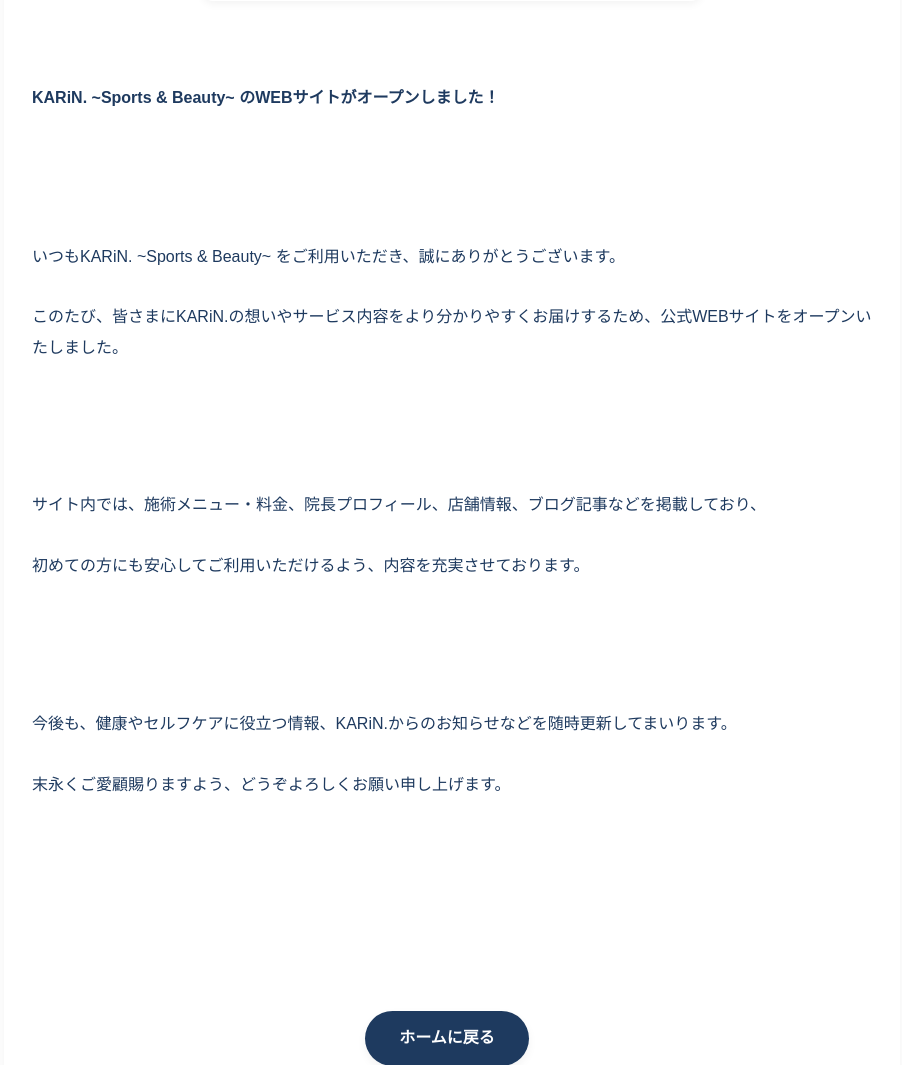
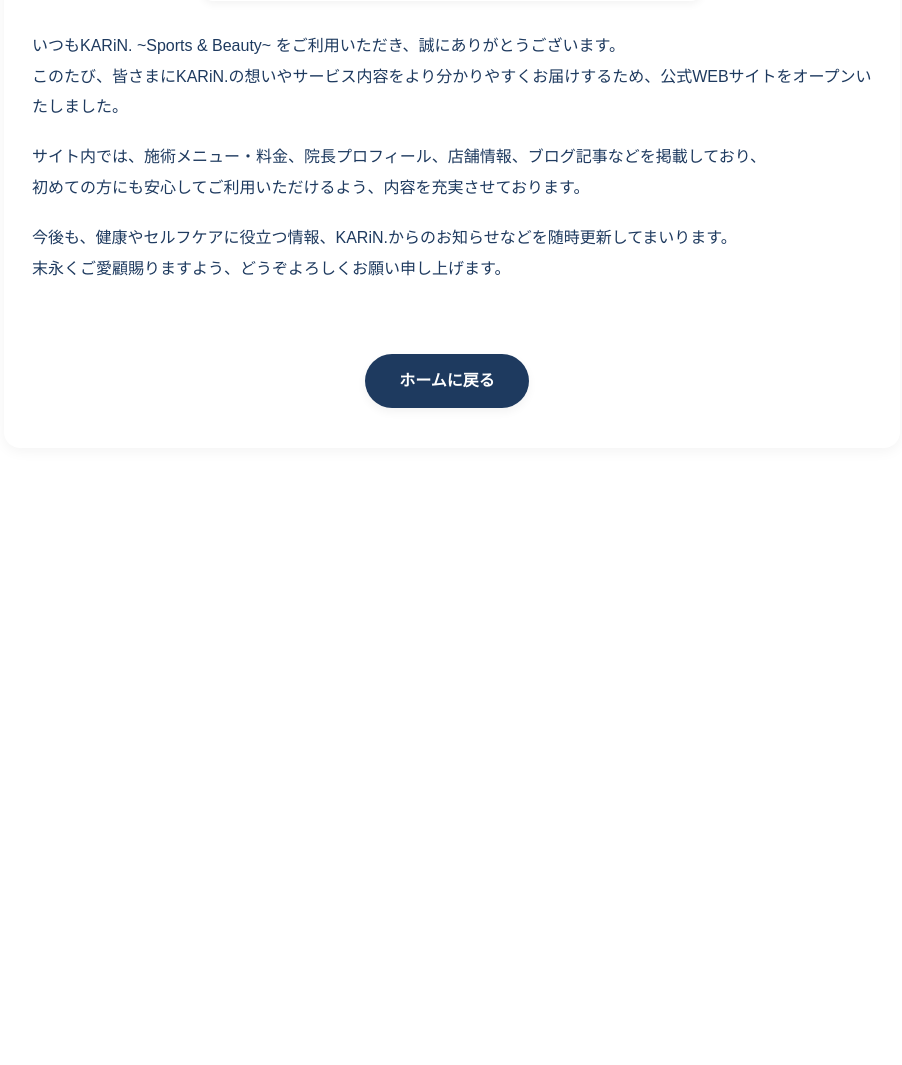
Before and after one commit to KARiN-sports-beauty/karin-website, a Flask app: page /news/1 in a window 1280 px wide. Shown: the part 810-1875 px from the top of the page, without its empty margins (188-1090 px from the left). After the commit the page ends 1218 px from the top, so only its background shows below. Run offline with Flask 3, Linux system fonts and the light colour scheme.

Commit message:
add news_1.html

```diff
--- a/templates/news/news_1.html
+++ b/templates/news/news_1.html
@@ -4,26 +4,28 @@
 <meta charset="UTF-8">
 <title>KARiN. ~Sports & Beauty~ のWEBサイトがオープンしました！ | KARiN. ~Sports & Beauty~</title>
 
-<!-- ✅ SEO基本設定 -->
-<link rel="canonical" href="http://127.0.0.1:8080/news/1">
-<meta name="description" content="KARiN.の想いや大切にしていることを、もっと丁寧に届けたい。
-そんな気持ちから、このたび公式ホームページを公開しました。
-治療院としてのこだわりや日々の学びを、ここから皆さまへ発信してまいります。">
+<!-- ======================================
+     SEO基本設定（本番URLに変更済）
+======================================= -->
+<link rel="canonical" href="https://karin-website.onrender.com/news/1">
+<meta name="description" content="KARiN.の想いや大切にしていることを、もっと丁寧に届けたい。この度、公式ホームページを公開しました。施術のこだわりや日々の学びを、ここから発信していきます。">
 <meta name="keywords" content="鍼灸, 整体, 美容鍼, トレーニング, 健康, KARiN, スポーツ, 福岡, 東京, 代々木上原, 薬院">
 <meta name="robots" content="index, follow">
 <meta name="author" content="KARiN. ~Sports & Beauty~">
 
-<!-- ✅ OGP設定 -->
+<!-- ======================================
+     OGP設定
+======================================= -->
 <meta property="og:type" content="article">
 <meta property="og:title" content="KARiN. ~Sports & Beauty~ のWEBサイトがオープンしました！ | KARiN. ~Sports & Beauty~">
-<meta property="og:description" content="KARiN.の想いや大切にしていることを、もっと丁寧に届けたい。
-そんな気持ちから、このたび公式ホームページを公開しました。
-治療院としてのこだわりや日々の学びを、ここから皆さまへ発信してまいります。">
-<meta property="og:url" content="http://127.0.0.1:8080/news/1">
-<meta property="og:image" content="https://karin.example.com/static/images/blogs/6031f08adfc34a16b2166436ad319c72.png">
+<meta property="og:description" content="KARiN.の想いや大切にしていることを、もっと丁寧に届けたい。この度、公式ホームページを公開しました。施術のこだわりや日々の学びを、ここから発信していきます。">
+<meta property="og:url" content="https://karin-website.onrender.com/news/1">
+<meta property="og:image" content="https://karin-website.onrender.com/static/images/blogs/6031f08adfc34a16b2166436ad319c72.png">
 <meta name="twitter:card" content="summary_large_image">
 
-<!-- ✅ 構造化データ（Article + LocalBusiness） -->
+<!-- ======================================
+     構造化データ（Article ＋ LocalBusiness）
+======================================= -->
 <script type="application/ld+json">
 {
   "@context": "https://schema.org",
@@ -31,11 +33,9 @@
     {
       "@type": "Article",
       "headline": "KARiN. ~Sports & Beauty~ のWEBサイトがオープンしました！",
-      "description": "KARiN.の想いや大切にしていることを、もっと丁寧に届けたい。
-そんな気持ちから、このたび公式ホームページを公開しました。
-治療院としてのこだわりや日々の学びを、ここから皆さまへ発信してまいります。",
+      "description": "KARiN.の想いや大切にしていることを、もっと丁寧に届けたい。この度、公式ホームページを公開しました。施術のこだわりや日々の学びを、ここから発信していきます。",
       "datePublished": "2025-11-16",
-      "image": "https://karin.example.com/static/images/blogs/6031f08adfc34a16b2166436ad319c72.png",
+      "image": "https://karin-website.onrender.com/static/images/blogs/6031f08adfc34a16b2166436ad319c72.png",
       "author": {
         "@type": "Person",
         "name": "KARiN.代表 藤田幸士"
@@ -45,14 +45,14 @@
         "name": "KARiN. ~Sports & Beauty~",
         "logo": {
           "@type": "ImageObject",
-          "url": "https://karin.example.com/static/images/relogo.png"
+          "url": "https://karin-website.onrender.com/static/images/relogo.png"
         }
       }
     },
     {
       "@type": "LocalBusiness",
       "name": "KARiN. ~Sports & Beauty~",
-      "image": "https://karin.example.com/static/images/relogo.png",
+      "image": "https://karin-website.onrender.com/static/images/relogo.png",
       "telephone": "+81-90-5088-6993",
       "address": {
         "@type": "PostalAddress",
@@ -60,7 +60,7 @@
         "addressRegion": "福岡県",
         "addressCountry": "JP"
       },
-      "url": "http://127.0.0.1:8080/news/1"
+      "url": "https://karin-website.onrender.com"
     }
   ]
 }
@@ -72,28 +72,38 @@
 <body>
 <section class="news-detail">
   <article class="news-body">
+
     <h1 class="news-title">KARiN. ~Sports & Beauty~ のWEBサイトがオープンしました！</h1>
     <p class="news-date">2025-11-16</p>
-    <div class="news-detail-thumb"><img src="/static/images/blogs/6031f08adfc34a16b2166436ad319c72.png" alt=""></div>
+
+    <div class="news-detail-thumb">
+      <img src="/static/images/blogs/6031f08adfc34a16b2166436ad319c72.png" alt="">
+    </div>
+
     <div class="news-body-content">
-      <article class="news-article"><br>
-        <h1>KARiN. ~Sports & Beauty~ のWEBサイトがオープンしました！</h1><br><br>
-      <p><br>    いつもKARiN. ~Sports & Beauty~ をご利用いただき、誠にありがとうございます。<br><br>
-        このたび、皆さまにKARiN.の想いやサービス内容をより分かりやすくお届けするため、公式WEBサイトをオープンいたしました。<br>  </p>
-        <br><br>
-        <p><br>    サイト内では、施術メニュー・料金、院長プロフィール、店舗情報、ブログ記事などを掲載しており、<br><br>
-          初めての方にも安心してご利用いただけるよう、内容を充実させております。<br>  </p><br><br>
-          <p><br>    今後も、健康やセルフケアに役立つ情報、KARiN.からのお知らせなどを随時更新してまいります。<br><br>
-            末永くご愛顧賜りますよう、どうぞよろしくお願い申し上げます。<br>  </p><br><br>
-            <!-- 公開日があればここに入れる --><br>
-             <!-- 例：<br>  <p class="news-date"><br>
-                公開日：<time datetime="2025-11-16">2025年11月16日</time><br>  </p><br>  --><br>
-              </article>
-            </div>
+      <article class="news-article">
+
+        <p>
+          いつもKARiN. ~Sports & Beauty~ をご利用いただき、誠にありがとうございます。<br>
+          このたび、皆さまにKARiN.の想いやサービス内容をより分かりやすくお届けするため、公式WEBサイトをオープンいたしました。
+        </p>
+
+        <p>
+          サイト内では、施術メニュー・料金、院長プロフィール、店舗情報、ブログ記事などを掲載しており、<br>
+          初めての方にも安心してご利用いただけるよう、内容を充実させております。
+        </p>
+
+        <p>
+          今後も、健康やセルフケアに役立つ情報、KARiN.からのお知らせなどを随時更新してまいります。<br>
+          末永くご愛顧賜りますよう、どうぞよろしくお願い申し上げます。
+        </p>
+
+      </article>
+    </div>
+
   </article>
 
   <div class="news-footer" style="text-align:center; margin-top:50px;">
-
     <a href="/" class="btn">ホームに戻る</a>
   </div>
 </section>
```
